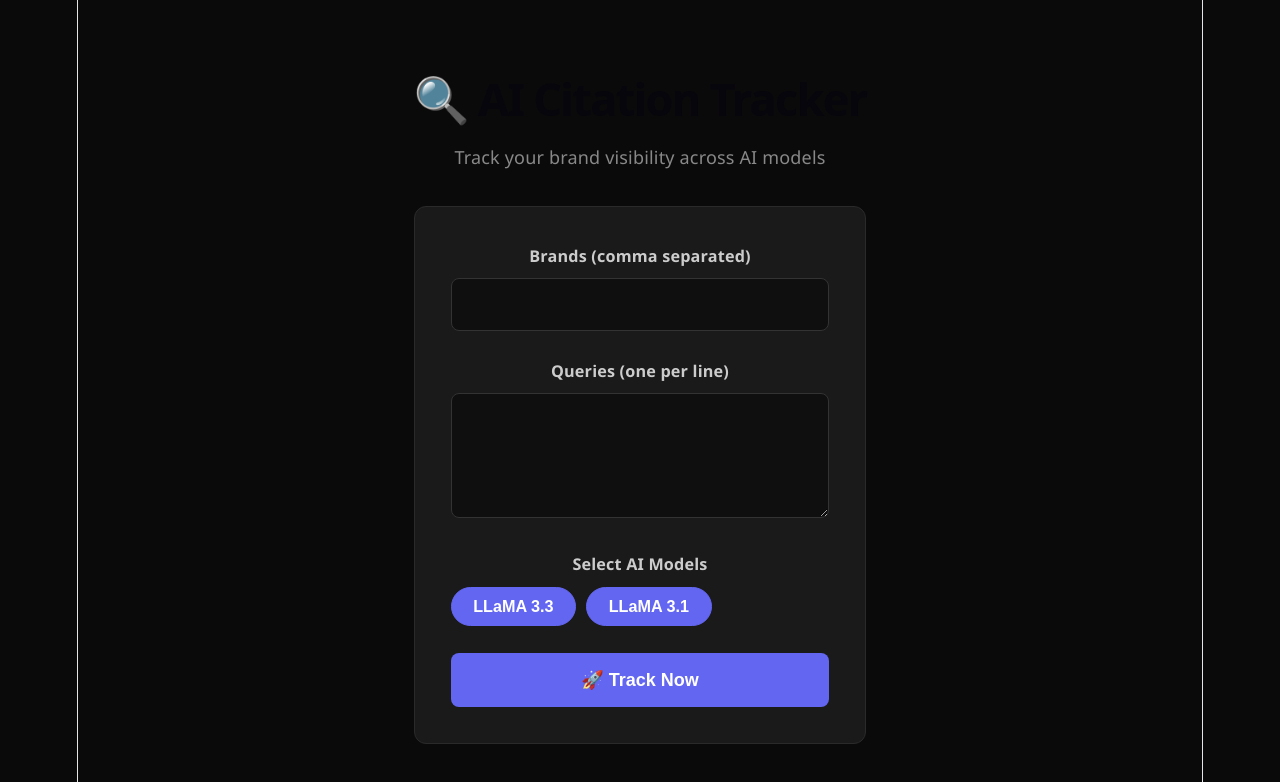
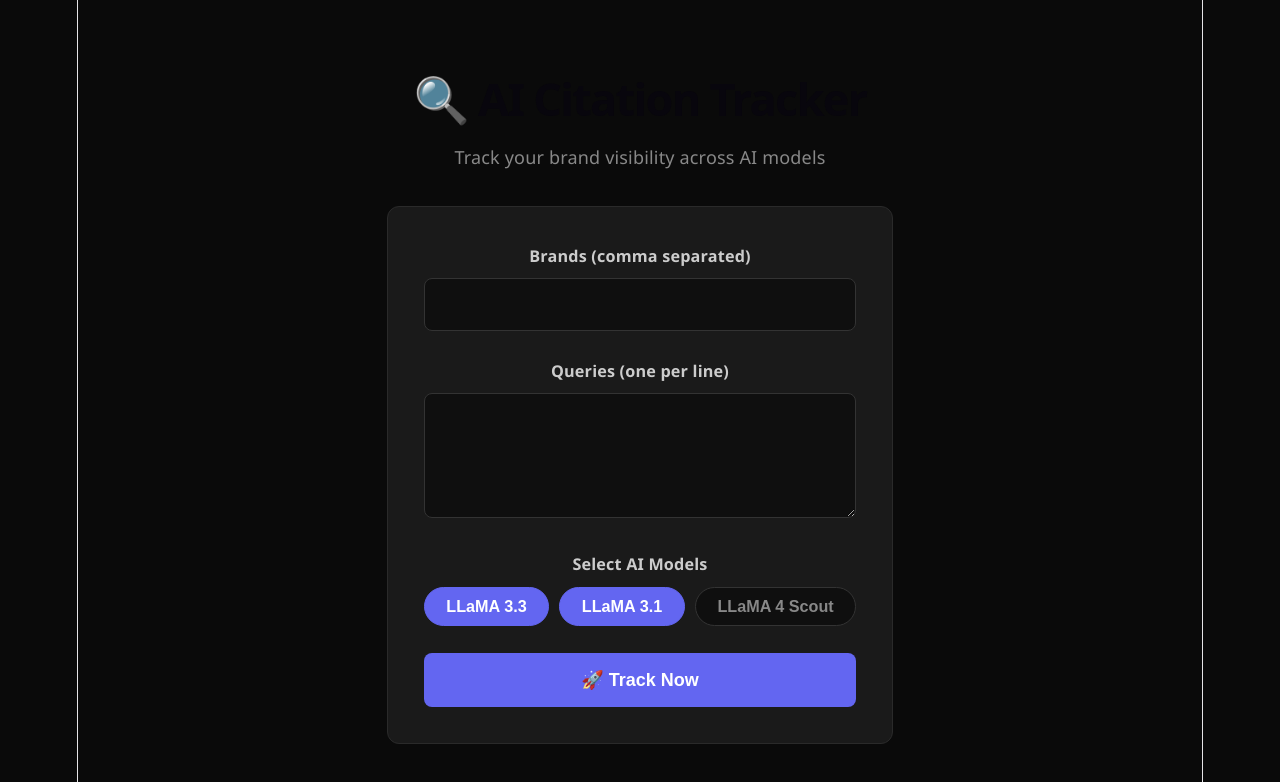
Before and after one commit to yazzarc/geo-citation-tracker, a React app in the folder frontend/: page / in a window 1280 px wide. Shown: the top 782 px of the page. Built offline with nearby package versions, Linux system fonts and the light colour scheme; the HTML template or start-up script is replaced by a standard one.

Commit message:
add LLaMA 4 Scout model

```diff
--- a/frontend/src/App.jsx
+++ b/frontend/src/App.jsx
@@ -2,7 +2,7 @@ import { useState } from 'react'
 import { BarChart, Bar, XAxis, YAxis, Tooltip, ResponsiveContainer, Cell } from 'recharts'
 import './App.css'
 
-const AVAILABLE_MODELS = ["LLaMA 3.3", "LLaMA 3.1"]
+const AVAILABLE_MODELS = ["LLaMA 3.3", "LLaMA 3.1", "LLaMA 4 Scout"]
 
 function App() {
   const [brands, setBrands] = useState("")
@@ -98,7 +98,11 @@ const [queries, setQueries] = useState("")
   }
 
   const chartData = getChartData()
-  const modelColors = { "LLaMA 3.3": "#6366f1", "LLaMA 3.1": "#22c55e" }
+ const modelColors = {
+  "LLaMA 3.3": "#6366f1",
+  "LLaMA 3.1": "#22c55e",
+  "LLaMA 4 Scout": "#f59e0b"
+}
 
   return (
     <div className="app">
```
